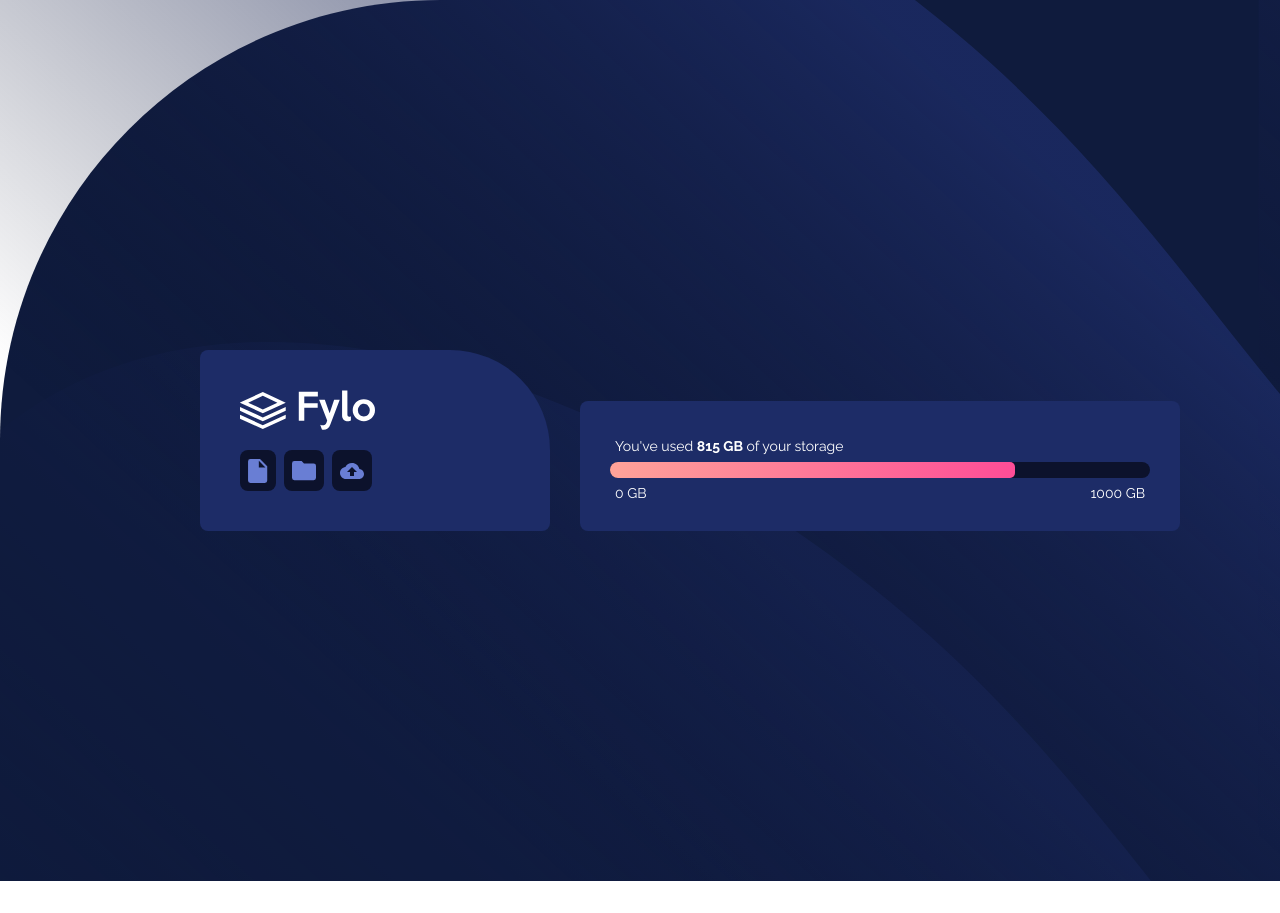
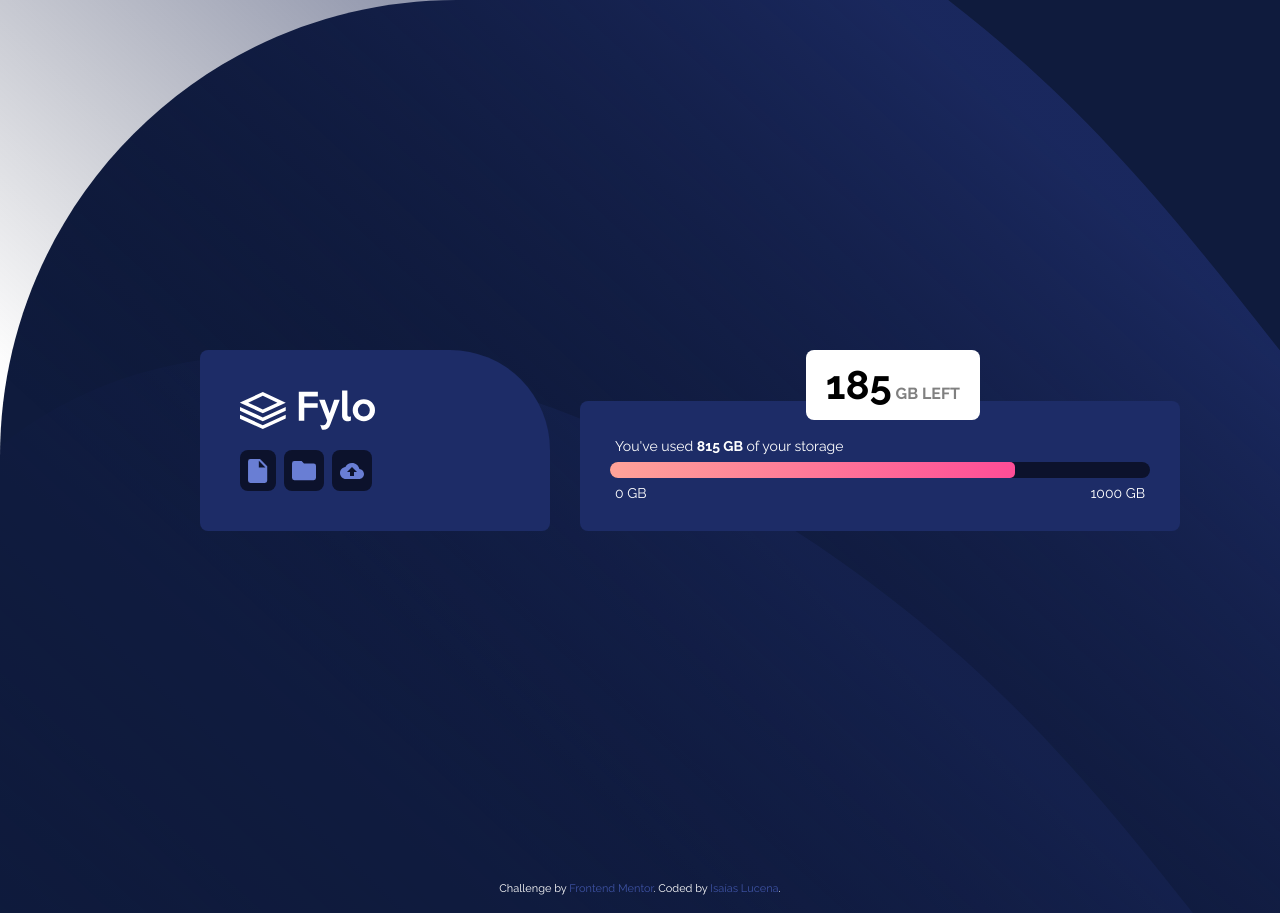
Before and after one commit to isaiasluc/fylo_data_storage-frontendmentor, a plain HTML site: page index.html in a window 1280 px wide. Before the commit the page ends 881 px from the top, so only its background shows below. Drawn offline with nearby package versions, Linux system fonts and the light colour scheme.

Commit message:
Adicionado white box

```diff
--- a/index.html
+++ b/index.html
@@ -35,20 +35,38 @@
             </div>
         </div>
     </div>
+
     <div class="card2">
+        <div class="popup">
+            <div>
+                <b style="font-size: 40px; color: black">185</b> GB LEFT
+            </div>
+        </div>
         <div class="card-text">
             You've used <b>815 GB</b> of your storage
         </div>
         <div class="progress">
-            <div class="progress-bar w-75" role="progressbar" aria-valuenow="50" aria-valuemin="0" aria-valuemax="100"></div>
+            <div class="progress-bar w-75" role="progressbar" aria-valuenow="81" aria-valuemin="0" aria-valuemax="100"></div>
         </div>
         <div class="card-text">
             0 GB
             <p>1000 GB</p>
         </div>
+
     </div>
+
+
+
 </div>
 
+
+
+<footer>
+    <p class="attribution">
+      Challenge by <a href="https://www.frontendmentor.io?ref=challenge" target="_blank">Frontend Mentor</a>.
+      Coded by <a href="#">Isaías Lucena</a>.
+    </p>
+</footer>
 
 </body>
 </html>
@@ -59,6 +77,18 @@ body {
     background-image: url("./images/bg-desktop.svg");
     background-size: cover;
     font-family: 'Raleway', sans-serif;
+    color: white;
+}
+.popup {
+    font-weight: 700;
+    color: grey;
+    background-color: white;
+    width: fit-content;
+    border-radius: 8px;
+    padding: 5px 20px;
+    position: absolute;
+    top: 350px;
+    right: 300px;
 }
 .container {
     display: flex;
@@ -76,7 +106,6 @@ body {
     padding: 40px;
     border-top-right-radius: 100px;
     margin-left: 100px;
-
 }
 .card2 {
   min-width: 600px;
@@ -84,7 +113,6 @@ body {
   background-color: hsl(228, 56%, 26%);
   padding: 30px 30px;
   height: 130px;
-
 }
 .logo {
     padding-bottom: 10px;
```
